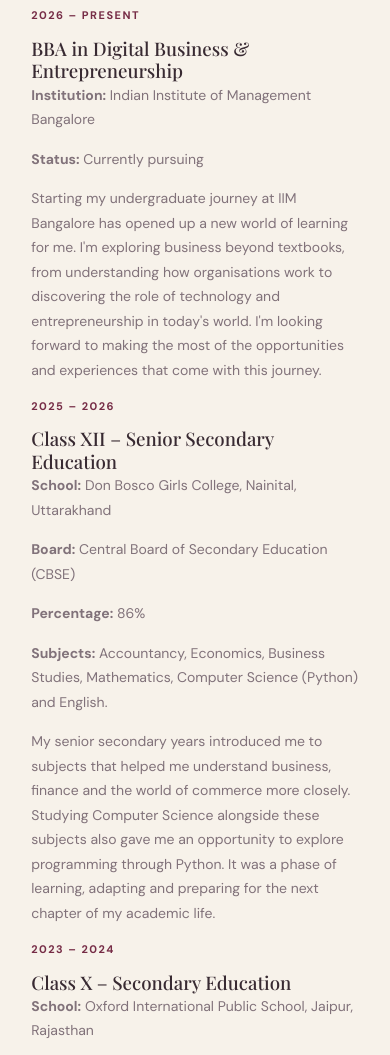
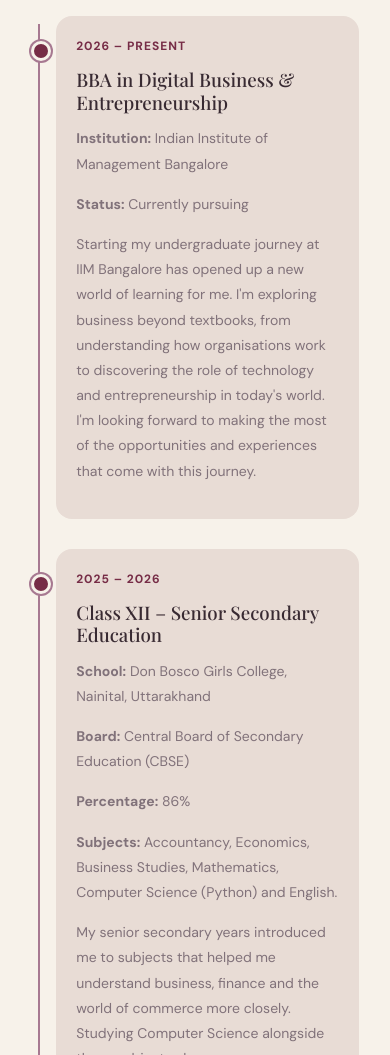
Before and after one commit to chahatvanjani/chahatvanjani.github.io, a plain HTML site: page education.html in a window 390 px wide. Shown: the part 806-1861 px from the top of the page. Drawn offline with nearby package versions, Linux system fonts and the light colour scheme; a web font is replaced by a local one.

Commit message:
Update style.css

```diff
--- a/style.css
+++ b/style.css
@@ -610,3 +610,100 @@ footer p {
     font-size: 11px;
     min-height: 42px;
 }
+
+/* EDUCATION PAGE - UNIQUE GEOMETRIC DESIGN */
+
+.education-page .page-header::before {
+    width: 105px;
+    height: 105px;
+    background: #A77991;
+    left: 9%;
+    right: auto;
+    top: 12%;
+    border-radius: 18% 82% 25% 75%;
+    transform: rotate(25deg);
+}
+
+.education-page .page-header::after {
+    width: 75px;
+    height: 75px;
+    background: #762C46;
+    right: 12%;
+    left: auto;
+    bottom: 12%;
+    border-radius: 50%;
+    transform: none;
+}
+
+/* EDUCATION TIMELINE */
+
+.education-timeline {
+    position: relative;
+    margin-top: 35px;
+    padding-left: 32px;
+}
+
+.education-timeline::before {
+    content: "";
+    position: absolute;
+    left: 7px;
+    top: 8px;
+    bottom: 8px;
+    width: 2px;
+    background: #A77991;
+}
+
+.timeline-item {
+    position: relative;
+    margin-bottom: 30px;
+}
+
+.timeline-item::before {
+    content: "";
+    position: absolute;
+    left: -32px;
+    top: 25px;
+    width: 14px;
+    height: 14px;
+    border-radius: 50%;
+    background: #762C46;
+    border: 3px solid #F7F2EA;
+    box-shadow: 0 0 0 2px #A77991;
+}
+
+.timeline-content {
+    background: #E8DCD5;
+    padding: 28px;
+    border-radius: 16px;
+}
+
+.timeline-content h3 {
+    margin: 12px 0;
+    color: #382A32;
+}
+
+.timeline-content p {
+    line-height: 1.8;
+    margin-bottom: 10px;
+}
+
+.timeline-content .date {
+    color: #762C46;
+    font-weight: 700;
+    letter-spacing: 1px;
+    font-size: 12px;
+}
+
+@media (max-width: 600px) {
+    .education-timeline {
+        padding-left: 25px;
+    }
+
+    .timeline-item::before {
+        left: -25px;
+    }
+
+    .timeline-content {
+        padding: 20px;
+    }
+}
```
